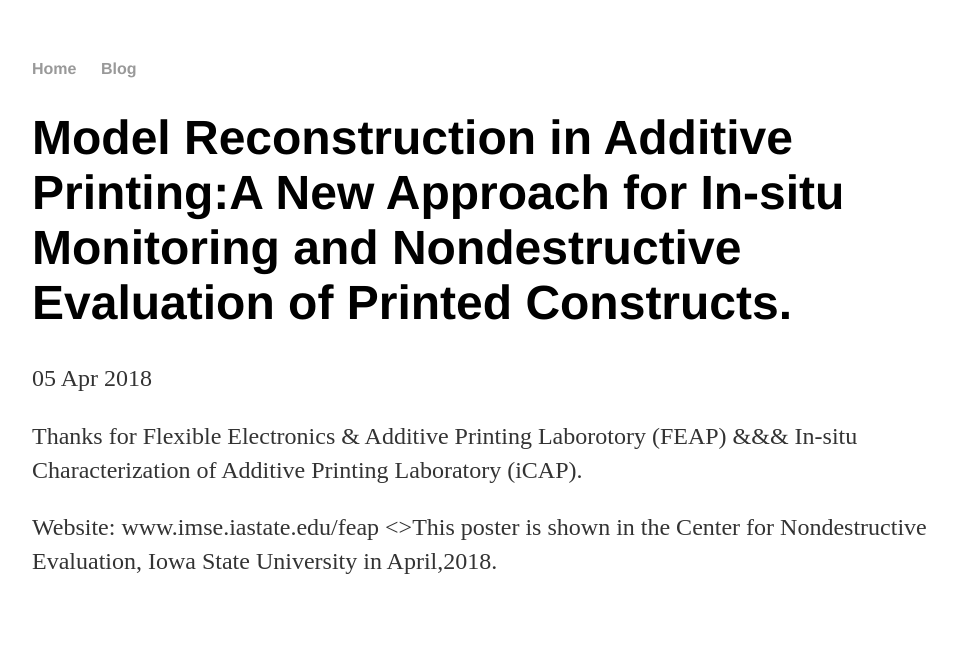
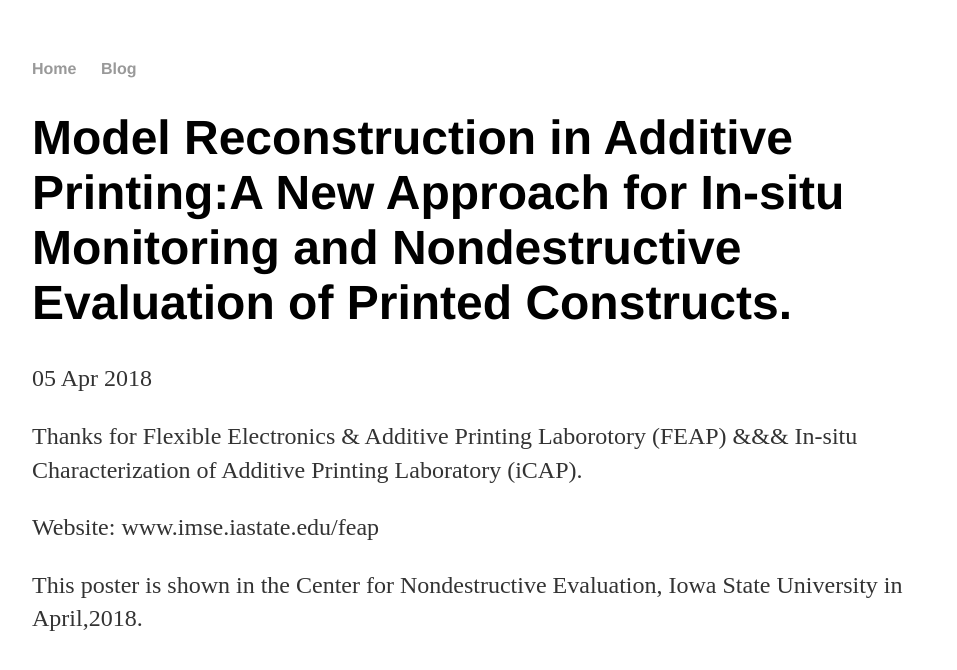
Before and after one commit to zhangxiao2018/zhangxiao2018.github.io, a Jekyll site: the page built from _posts/2018-04-05-Poster-Model-Reconstruction-in Additive Printing-A-Approach-For-In-situ Monitoring-And-Nondestructive-Evaluation-of-Printed-Constructs-Site-launched.md, in a window 1280 px wide. Shown: the top 670 px of the page, without its empty margins (160-1117 px from the left). Built offline with Jekyll 4.4.1, drawn with Linux system fonts in a browser that asks for light colours.

```diff
--- a/_posts/2018-04-05-Poster-Model-Reconstruction-in Additive Printing-A-Approach-For-In-situ Monitoring-And-Nondestructive-Evaluation-of-Printed-Constructs-Site-launched.md
+++ b/_posts/2018-04-05-Poster-Model-Reconstruction-in Additive Printing-A-Approach-For-In-situ Monitoring-And-Nondestructive-Evaluation-of-Printed-Constructs-Site-launched.md
@@ -6,4 +6,4 @@ date: 2018-04-05
 
 <p>Thanks for Flexible Electronics & Additive Printing Laborotory (FEAP) &&& In-situ Characterization of Additive Printing Laboratory (iCAP).
 <p>  Website: www.imse.iastate.edu/feap
-<>This poster is shown in the Center for Nondestructive Evaluation, Iowa State University in April,2018.
+<p>This poster is shown in the Center for Nondestructive Evaluation, Iowa State University in April,2018.
```
